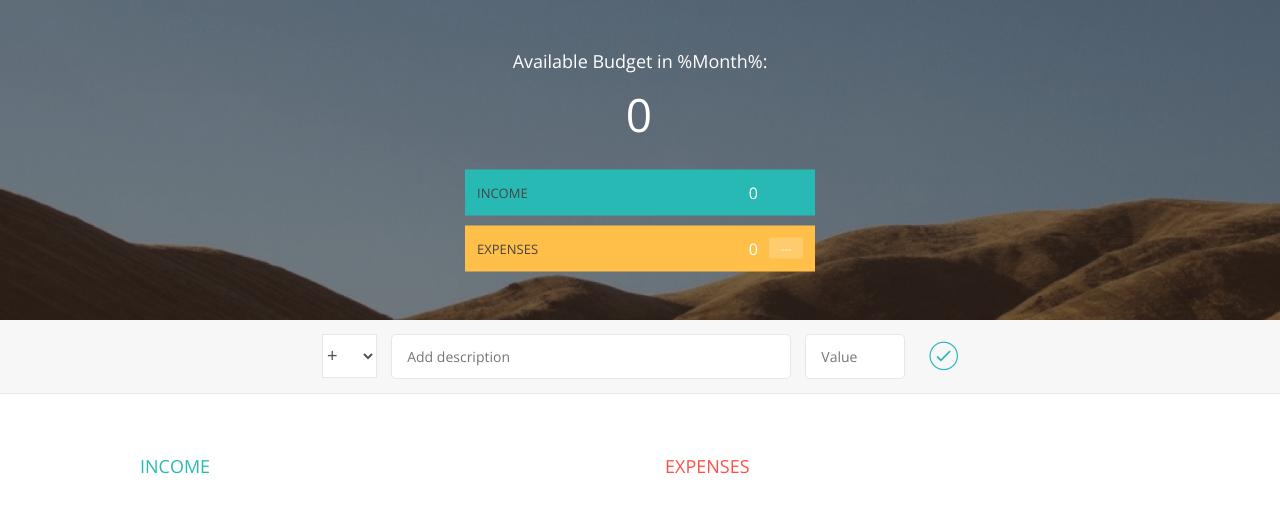
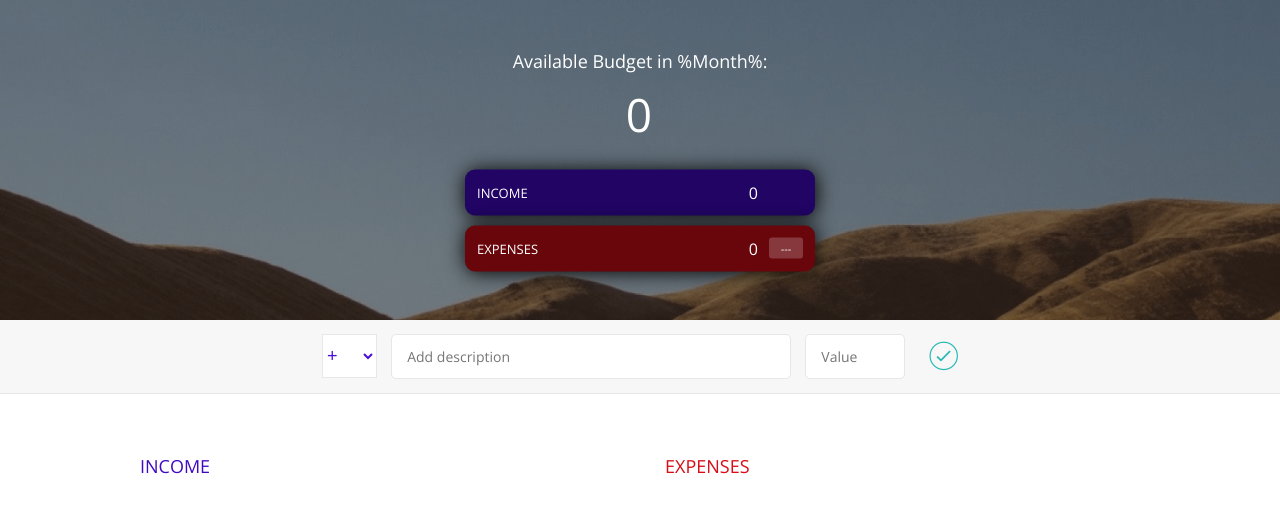
Before and after one commit to ccassob/budgety, a plain HTML site: page index.html in a window 1280 px wide. Drawn offline with nearby package versions, Linux system fonts and the light colour scheme.

Commit message:
Modifying colors of income and expenses label

```diff
--- a/style.css
+++ b/style.css
@@ -15,7 +15,7 @@
 }
 
 body {
-    color: #555;
+    color: rgb(75, 13, 219);
     font-family: Open Sans;
     font-size: 16px;
     position: relative;
@@ -67,22 +67,32 @@ body {
 .budget__expenses {
     padding: 12px;
     text-transform: uppercase;
+    border-radius: 10px;
+    box-shadow: 1px 1px 20px black;
+
+}
+
+.budget__income:hover,
+.budget__expenses:hover {
+    box-shadow: 1px 1px 20px whitesmoke;
+    border: 1px rgba(255, 255, 255, 0.8) solid;
 }
 
 .budget__income {
     margin-bottom: 10px;
-    background-color: #28B9B5;
+    background-color: rgb(33, 4, 100);
 }
 
 .budget__expenses {
-    background-color: rgb(255, 191, 73);
+
+    background-color: rgb(104, 6, 11);
 }
 
 .budget__income--text,
 .budget__expenses--text {
     float: left;
     font-size: 13px;
-    color: #444;
+    color: white;
     margin-top: 2px;
 }
 
@@ -199,8 +209,8 @@ h2 {
     margin-bottom: 15px;
 }
 
-.icome__title { color: #28B9B5; }
-.expenses__title { color: #FF5049; }
+.icome__title { color: rgb(64, 8, 194);; }
+.expenses__title { color: rgb(216, 13, 23); }
 
 .item {
     padding: 13px;
```
